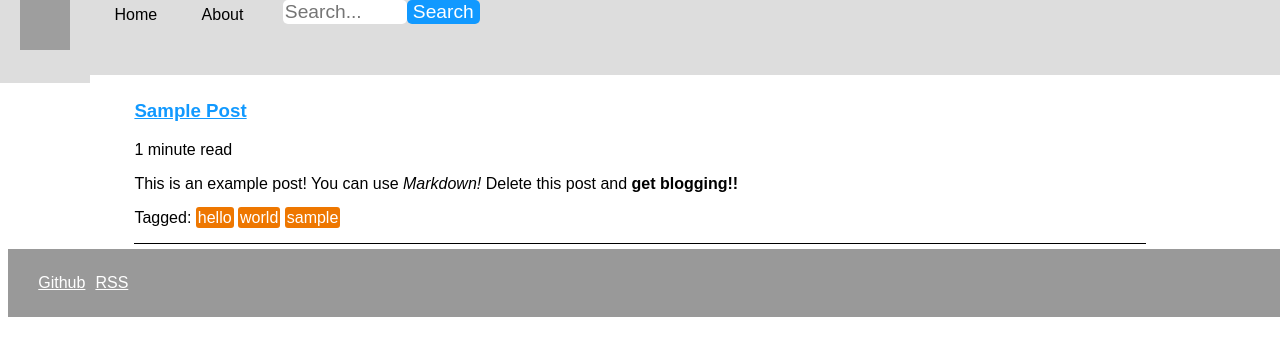
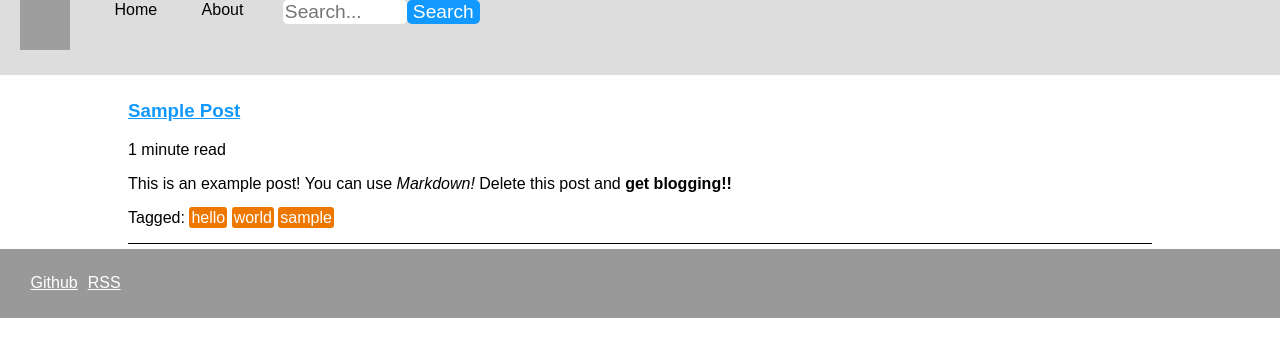
Before and after one commit to daeshu/calen, a Jekyll site: the page built from index.html, in a window 1280 px wide. Shown: the top 357 px of the page. Built offline with Jekyll 4.4.1, drawn with Linux system fonts in a browser that asks for light colours; the list of posts is cut into pages by our own code; grey boxes are pictures that could not be loaded.

Commit message:
Fix positioning issues

```diff
--- a/_sass/_style.scss
+++ b/_sass/_style.scss
@@ -1,6 +1,7 @@
 body {
     font-family: Arial, sans-serif;
-    overflow-x: hidden
+    overflow-x: hidden;
+    margin: 0;
 }
 main {
     margin-top: 100px;
@@ -55,17 +56,18 @@ nav a {
     padding-bottom: 30px;
     transition: background-color 0.5s ease;
     position: relative;
-    bottom: 30px;
+    bottom: 35px;
     background-color: $nav;
 }
 nav a.logo {
     bottom: 0px;
+    background-color: transparent;
 }
 nav a:hover {
     background-color: white
 }
 nav a.logo:hover {
-    background-color: $nav;
+    background-color: transparent;
 }
 nav form {
     position: relative;
```
